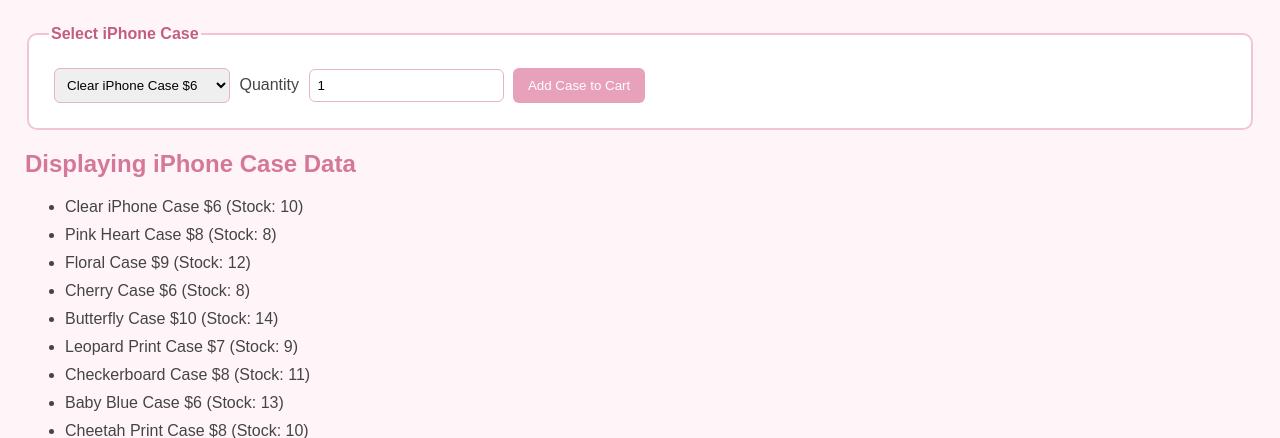
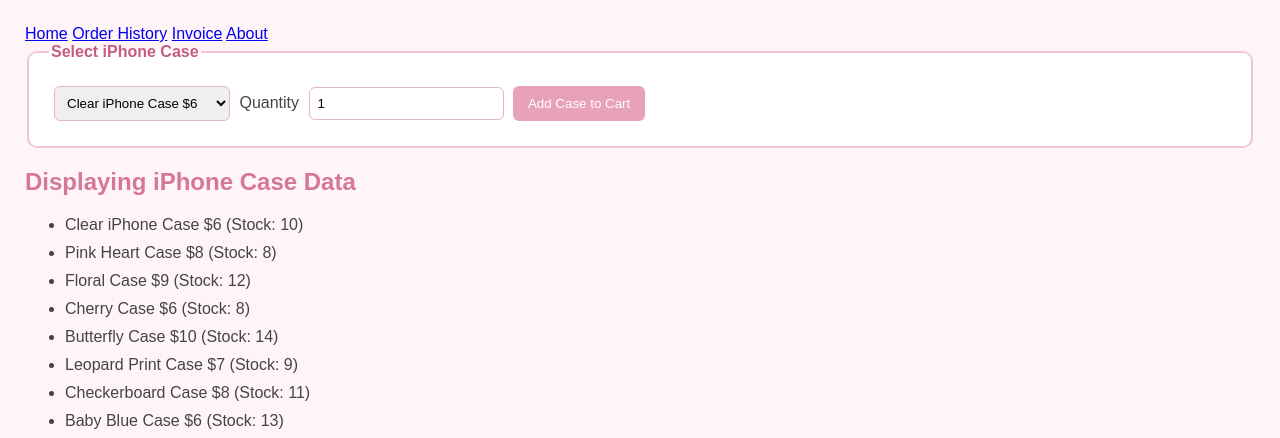
Before and after one commit to gursimrran/AS91896---AS91897--asses, a Flask app: page / in a window 1280 px wide. Shown: the top 438 px of the page. Run offline with Flask 3, Linux system fonts and the light colour scheme.

Commit message:
Added navigation bar links for Home, Order History, Invoice and About.

```diff
--- a/templates/index1.html
+++ b/templates/index1.html
@@ -8,6 +8,13 @@
     <link rel="stylesheet" href="{{ url_for('static', filename='css/style.css') }}">
 </head>
 <body>
+    <nav>
+        <a href="{{ url_for('index') }}">Home</a>
+        <a href="{{ url_for('order_history') }}">Order History</a>
+        <a href="{{ url_for('checkout') }}">Invoice</a>
+        <a href="{{ url_for('about') }}">About</a>
+    </nav>
+
     <form action="{{ url_for('add_to_cart') }}" method="post">
 
         <fieldset>
```
